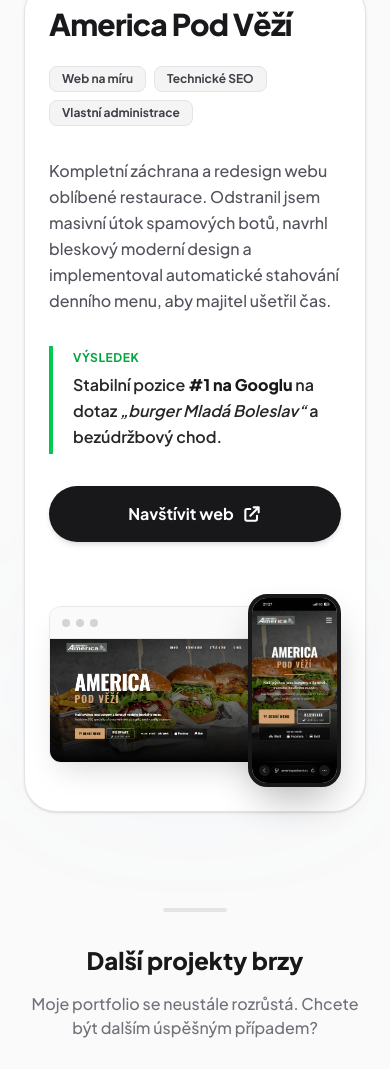
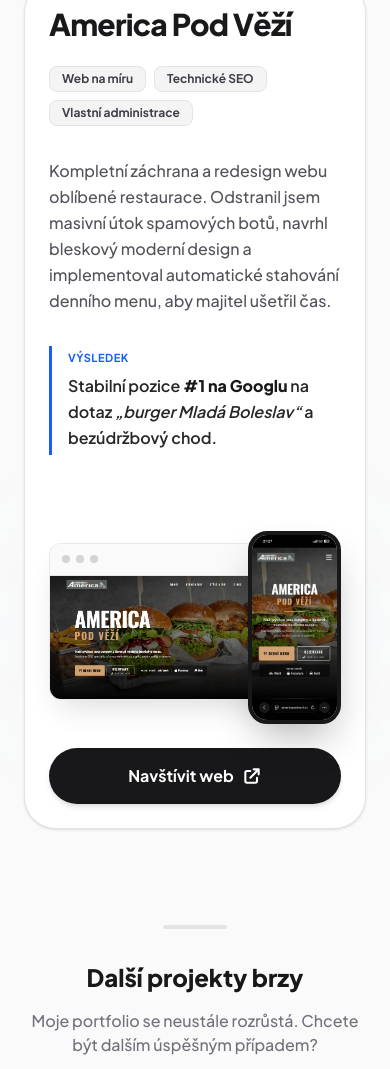
Before and after one commit to HonzaSodomka/Webresent2.0, an Astro site: page /portfolio in a window 390 px wide. Shown: the part 633-1702 px from the top of the page. Built offline with nearby package versions, Linux system fonts and the light colour scheme; Astro itself is replaced by a stand-in of ours; a script that the page names is missing.

Commit message:
Match font sizes with index, reorder button on mobile, remove green box

```diff
--- a/src/pages/portfolio.astro
+++ b/src/pages/portfolio.astro
@@ -5,18 +5,18 @@
 <Layout title="Portfolio | Webresent">
   <main class="max-w-6xl 2xl:max-w-7xl mx-auto px-6 pt-12 lg:pt-0 pb-24 overflow-hidden">
 
-    <!-- HEADER (Added min-height to match Hero section on main page) -->
-    <header class="max-w-3xl mb-16 sm:mb-24 fade-in-up min-h-[50svh] lg:min-h-[unset] lg:mt-24 2xl:mt-32 flex flex-col justify-center">
+    <!-- HEADER -->
+    <header class="max-w-3xl mb-16 sm:mb-24 fade-in-up min-h-[50svh] lg:min-h-[unset] lg:mt-24 2xl:mt-[11vh] flex flex-col justify-center">
       <div>
-        <div class="inline-flex items-center gap-2 px-3 py-1.5 rounded-full bg-blue-50 border border-blue-100 text-sm font-semibold text-blue-700 mb-6">
+        <div class="inline-flex items-center gap-2 px-3 py-1.5 rounded-full bg-blue-50 border border-blue-100 text-sm 2xl:text-base font-semibold text-blue-700 mb-8 2xl:mb-10">
           <span class="w-2 h-2 rounded-full bg-blue-600"></span>
           Ukázky práce
         </div>
-        <h1 class="text-4xl sm:text-5xl md:text-6xl font-extrabold tracking-tighter text-zinc-900 leading-[1.05] mb-6">
+        <h1 class="text-5xl sm:text-6xl md:text-7xl 2xl:text-[5.5rem] font-extrabold tracking-tighter text-zinc-900 leading-[0.95] mb-6 2xl:mb-8">
           Když se spojí <br/>
           <span class="text-blue-600">design a výkon.</span>
         </h1>
-        <p class="text-lg md:text-xl text-zinc-600 leading-relaxed font-medium">
+        <p class="text-lg md:text-xl 2xl:text-[1.25rem] text-zinc-600 mb-10 max-w-lg 2xl:max-w-xl leading-relaxed font-medium">
           Prohlédněte si weby, které nejen dobře vypadají, ale především plní svůj účel. Bleskové načítání, čistý kód a propracované SEO v praxi.
         </p>
       </div>
@@ -28,7 +28,7 @@
       <div class="bg-white border border-zinc-200 rounded-[2rem] p-6 lg:p-10 2xl:p-12 shadow-sm hover:shadow-xl transition-all duration-500 flex flex-col xl:flex-row gap-10 lg:gap-16 items-center">
 
         <!-- TEXTOVÁ ČÁST -->
-        <div class="w-full xl:w-[45%] flex flex-col items-start relative z-10 order-1">
+        <div class="w-full xl:w-[45%] flex flex-col items-start relative z-10 order-1 xl:order-1">
 
           <h2 class="text-3xl sm:text-4xl 2xl:text-5xl font-extrabold text-zinc-900 mb-6 tracking-tight">America Pod Věží</h2>
 
@@ -42,23 +42,26 @@
             Kompletní záchrana a redesign webu oblíbené restaurace. Odstranil jsem masivní útok spamových botů, navrhl bleskový moderní design a implementoval automatické stahování denního menu, aby majitel ušetřil čas.
           </p>
 
-          <div class="w-full border-l-4 border-green-500 pl-5 xl:mb-10 mb-8 py-1">
-            <p class="text-xs font-bold text-green-600 uppercase tracking-wider mb-1.5">Výsledek</p>
+          <div class="w-full border-l-[3px] border-blue-600 pl-4 mb-8 py-1">
+            <p class="text-[11px] font-bold text-blue-600 uppercase tracking-wider mb-1.5">Výsledek</p>
             <p class="text-zinc-800 font-semibold text-base leading-relaxed">
               Stabilní pozice <strong class="text-zinc-900">#1 na Googlu</strong> na dotaz <em>„burger Mladá Boleslav“</em> a bezúdržbový chod.
             </p>
           </div>
 
-          <a href="https://americapodvezi.cz" target="_blank" rel="noopener noreferrer" class="inline-flex items-center gap-2 px-8 py-4 text-base rounded-full bg-zinc-900 text-white font-bold text-center hover:bg-zinc-800 focus:outline-none focus:ring-2 focus:ring-offset-2 focus:ring-zinc-900 transition-all duration-300 hover:-translate-y-0.5 shadow-md w-full sm:w-auto justify-center group">
-            Navštívit web
-            <svg class="w-5 h-5 transform group-hover:translate-x-1 group-hover:-translate-y-1 transition-transform" fill="none" viewBox="0 0 24 24" stroke="currentColor" stroke-width="2.5"><path stroke-linecap="round" stroke-linejoin="round" d="M10 6H6a2 2 0 00-2 2v10a2 2 0 002 2h10a2 2 0 002-2v-4M14 4h6m0 0v6m0-6L10 14"></path></svg>
-          </a>
+          <!-- Tlačítko se na mobilu schová (přesune se pod obrázek přes jiný div) a ukáže se až na sm+ -->
+          <div class="hidden sm:block">
+            <a href="https://americapodvezi.cz" target="_blank" rel="noopener noreferrer" class="inline-flex items-center gap-2 px-8 py-4 2xl:px-10 2xl:py-4 text-base 2xl:text-lg rounded-full bg-zinc-900 text-white font-bold text-center hover:bg-zinc-800 focus:outline-none focus:ring-2 focus:ring-offset-2 focus:ring-zinc-900 transition-all duration-300 hover:-translate-y-0.5 shadow-md justify-center group">
+              Navštívit web
+              <svg class="w-5 h-5 transform group-hover:translate-x-1 group-hover:-translate-y-1 transition-transform" fill="none" viewBox="0 0 24 24" stroke="currentColor" stroke-width="2.5"><path stroke-linecap="round" stroke-linejoin="round" d="M10 6H6a2 2 0 00-2 2v10a2 2 0 002 2h10a2 2 0 002-2v-4M14 4h6m0 0v6m0-6L10 14"></path></svg>
+            </a>
+          </div>
         </div>
 
-        <!-- OBRÁZKY (Kopírují přesně styl a rozměry z úvodní stránky) -->
-        <div class="w-full xl:w-[55%] relative flex flex-col items-start sm:items-center order-2 mt-4 xl:mt-0">
+        <!-- OBRÁZKY A TLAČÍTKO PRO MOBIL -->
+        <div class="w-full xl:w-[55%] relative flex flex-col items-start sm:items-center order-2 mt-2 xl:mt-0">
 
-          <div class="relative w-full sm:w-[90%] pb-6 sm:pb-12 pt-2">
+          <div class="relative w-full sm:w-[90%] pb-6 sm:pb-12 pt-2 mb-6 sm:mb-0">
 
             <div class="absolute inset-0 bg-blue-400/5 blur-3xl rounded-[3rem] -z-10"></div>
 
@@ -86,8 +89,16 @@
                 <img src="/images/america-pod-vezi-mobile.webp" alt="Mobilní design" class="w-full h-full object-cover object-top" loading="lazy" />
               </div>
             </div>
+          </div>
 
+          <!-- Tlačítko zobrazené jen na mobilu (sm:hidden) POD obrázkem -->
+          <div class="w-full sm:hidden">
+            <a href="https://americapodvezi.cz" target="_blank" rel="noopener noreferrer" class="flex items-center justify-center gap-2 px-8 py-4 text-base rounded-full bg-zinc-900 text-white font-bold text-center hover:bg-zinc-800 focus:outline-none focus:ring-2 focus:ring-offset-2 focus:ring-zinc-900 transition-all duration-300 shadow-md group w-full">
+              Navštívit web
+              <svg class="w-5 h-5 transform group-hover:translate-x-1 group-hover:-translate-y-1 transition-transform" fill="none" viewBox="0 0 24 24" stroke="currentColor" stroke-width="2.5"><path stroke-linecap="round" stroke-linejoin="round" d="M10 6H6a2 2 0 00-2 2v10a2 2 0 002 2h10a2 2 0 002-2v-4M14 4h6m0 0v6m0-6L10 14"></path></svg>
+            </a>
           </div>
+
         </div>
 
       </div>
```
